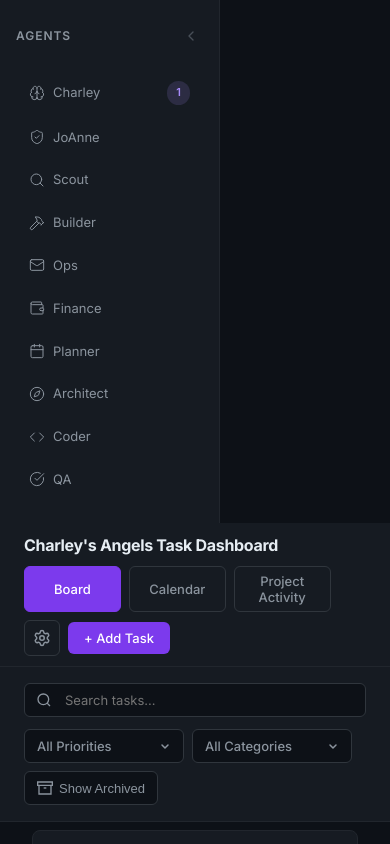
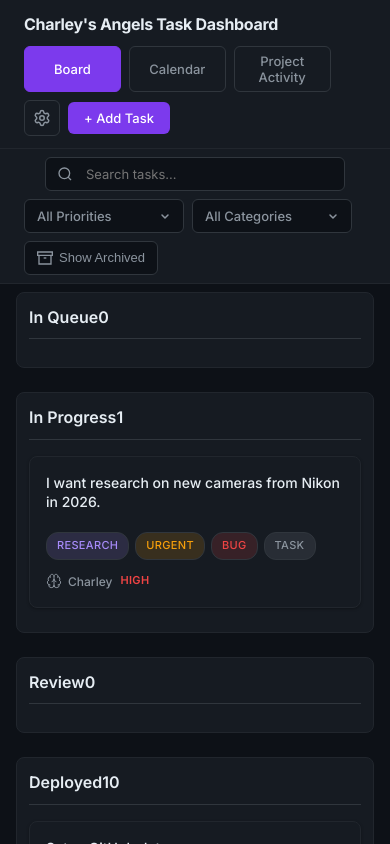
Before and after one commit to ch-kuntzi/charleys-angels, a React (Vite) app: page / in a window 390 px wide. Built offline with nearby package versions, Linux system fonts and the light colour scheme.

Commit message:
Fix mobile layout: hide sidebar, full-width content, responsive header/filters

```diff
--- a/src/App.jsx
+++ b/src/App.jsx
@@ -602,6 +602,7 @@ function App() {
 
   return (
     <div className={`app ${isTwoViewLayout ? 'two-view-layout' : ''}`}>
+      {!isMobile && (
         <Sidebar
           agents={agents}
           tasks={data.tasks}
@@ -615,6 +616,7 @@ function App() {
             localStorage.setItem('sidebarCollapsed', String(next));
           }}
         />
+      )}
       <div className="main-content">
         <Header
           onAddTaskClick={() => { setModalInitialDate(''); setIsModalOpen(true); }}
--- a/src/index.css
+++ b/src/index.css
@@ -167,6 +167,7 @@ body {
     transform: translateX(400px);
     opacity: 0;
   }
+
   to {
     transform: translateX(0);
     opacity: 1;
@@ -178,6 +179,7 @@ body {
     opacity: 0;
     transform: translateY(8px);
   }
+
   to {
     opacity: 1;
     transform: translateY(0);
@@ -217,4 +219,54 @@ body {
   .toast-container {
     right: 20px;
   }
+
+  .app {
+    flex-direction: column;
+  }
+
+  .sidebar {
+    display: none !important;
+  }
+
+  .main-content {
+    margin-left: 0 !important;
+    width: 100% !important;
+  }
+
+  .header {
+    padding: 12px 16px;
+  }
+
+  .header h1 {
+    font-size: 16px;
+  }
+
+  .view-toggles {
+    gap: 4px;
+  }
+
+  .view-toggles button {
+    font-size: 12px;
+    padding: 6px 10px;
+  }
+
+  .filter-bar {
+    flex-direction: column;
+    gap: 8px;
+    padding: 8px 16px;
+  }
+
+  .filter-bar .search-input {
+    width: 100%;
+  }
+
+  .filter-group {
+    flex-wrap: wrap;
+    width: 100%;
+  }
+
+  .view-container {
+    padding: 0 8px 80px 8px;
+    overflow-y: auto;
+  }
 }
```
Lines whose indentation alone changed are shown as unchanged.
